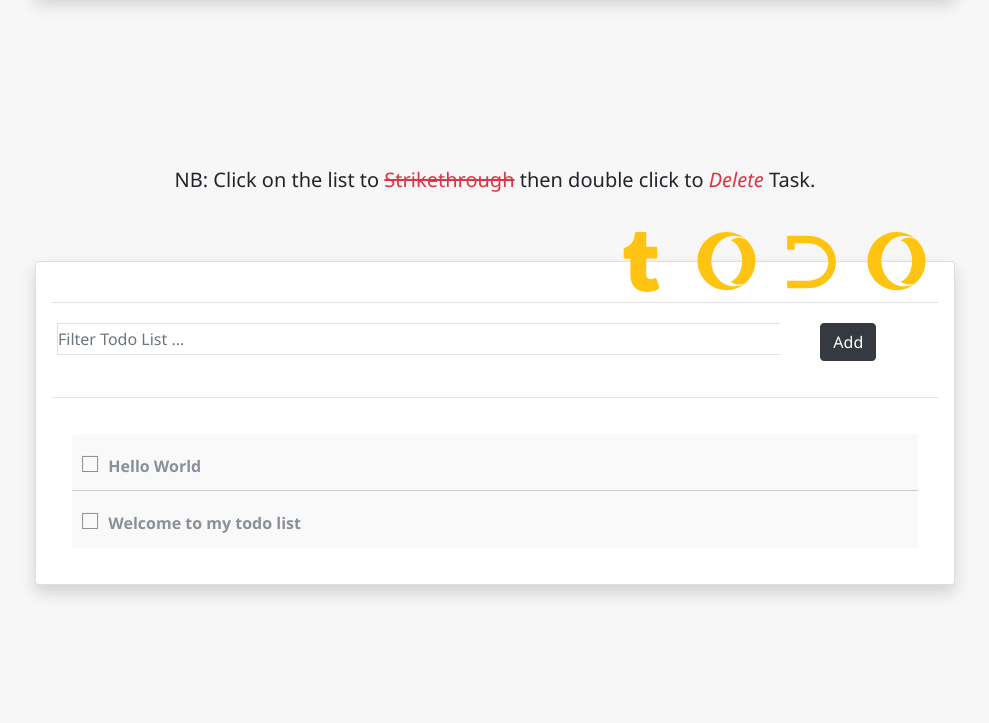
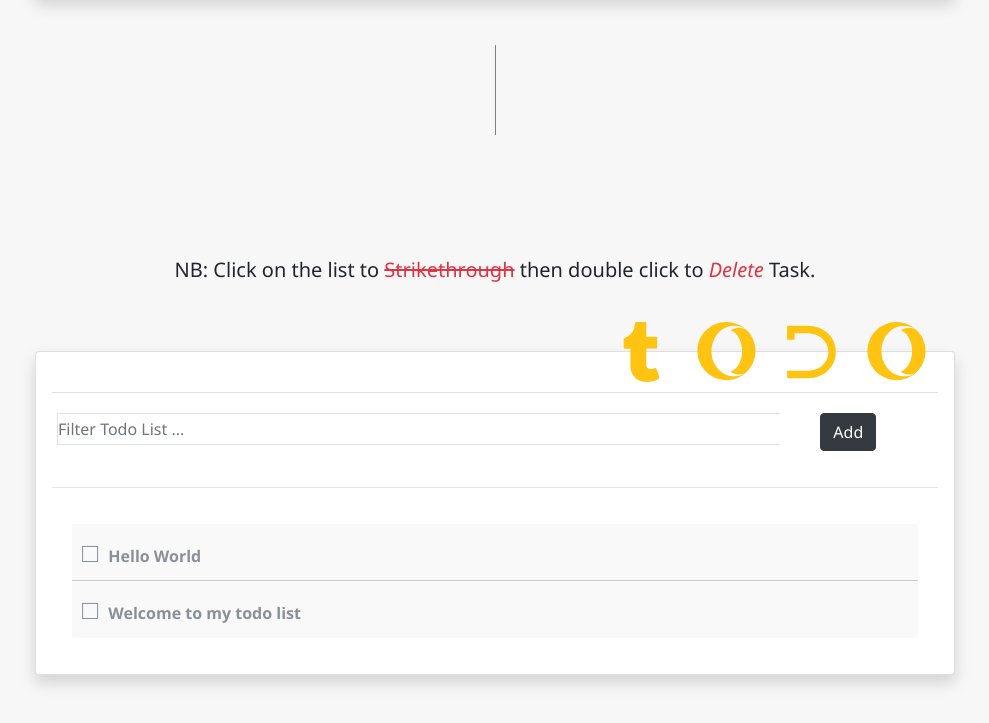
Before and after one commit to abenjiro/beto-do, a plain HTML site: page index.html in a window 1280 px wide. Shown: the part 120-843 px from the top of the page, without its empty margins (145-1134 px from the left). Before the commit the page ends 800 px from the top, so only its background shows below. Drawn offline with nearby package versions, Linux system fonts and the light colour scheme.

Commit message:
todo ui upgrade

```diff
--- a/assets/css/style.css
+++ b/assets/css/style.css
@@ -261,3 +261,15 @@ legend + .form-group {
     border-radius: 50%;
     color:white;
     }
+
+div.line {
+  width: 10px;
+}
+
+div.vertical-line {
+  border-left: 1px solid #808080;
+  height: 90px;
+  margin-left: auto;
+  margin-right: auto;
+  width: 1px;
+}
--- a/index.html
+++ b/index.html
@@ -36,6 +36,10 @@
 			</div>
 		</div>
 	</header>
+
+<div class="container line">
+  <div class="vertical-line">&nbsp;</div>
+</div>
 
 	<!-- task body -->
 	<section>
```
Also changed, not shown: 2 other files.
